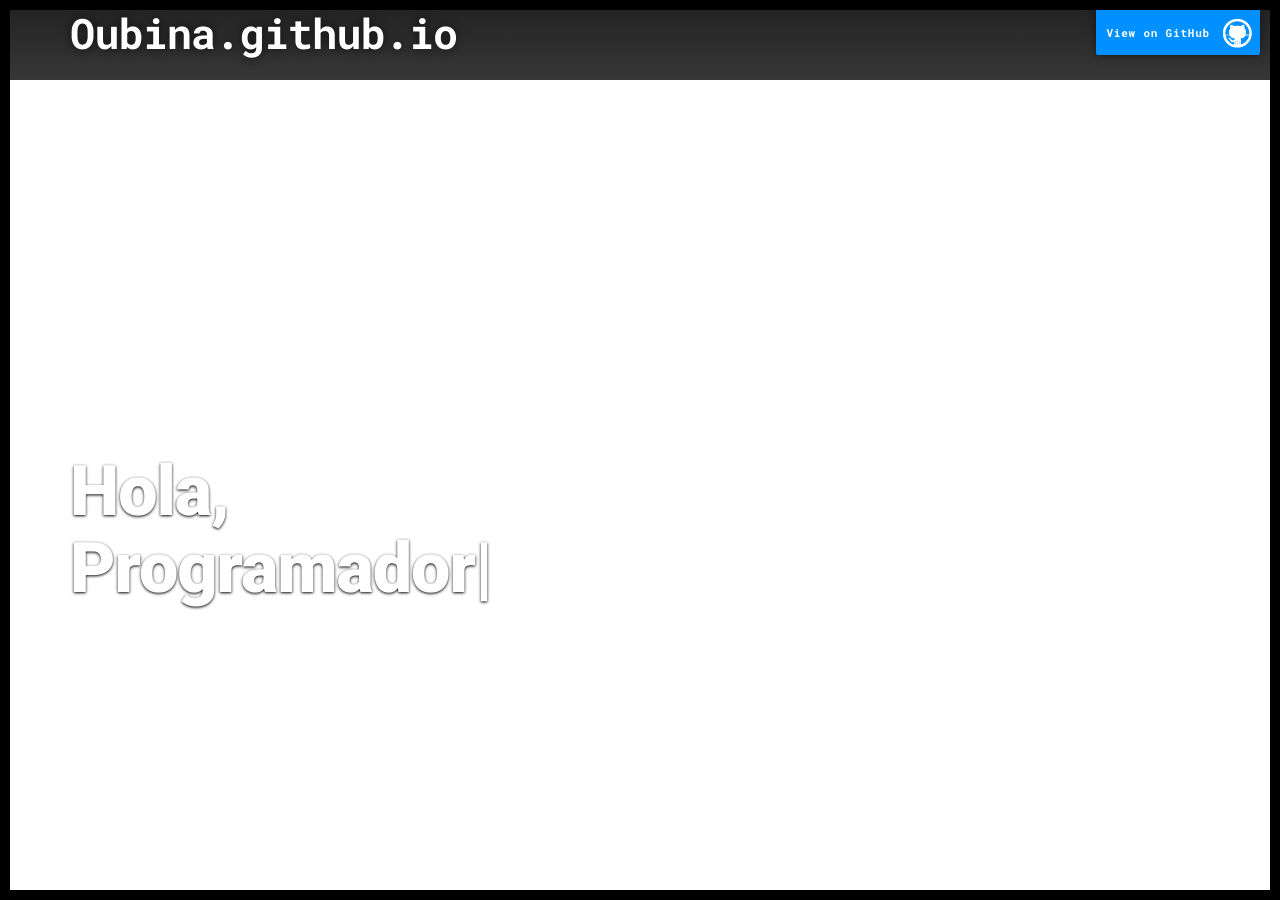
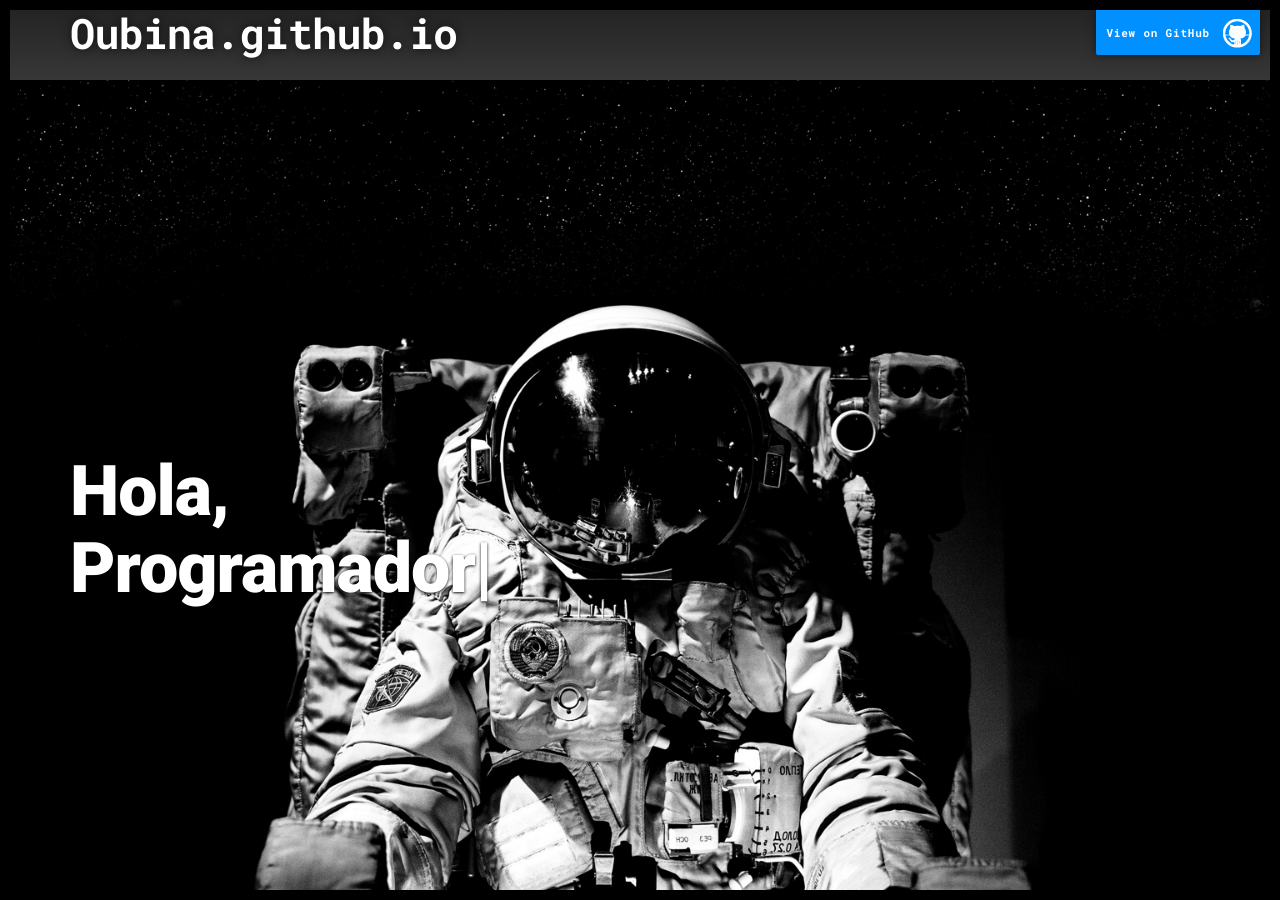
Before and after one commit to Irmouv-Organization/Oubina.github.io, a Jekyll site: the page built from index.md, in a window 1280 px wide and 900 px high. Built offline with Jekyll 4.4.1, drawn with Linux system fonts in a browser that asks for light colours; the repository's description, which GitHub fills in, is left out.

Commit message:
Corregir ruta dinámica de la imagen

```diff
--- a/_layouts/default.html
+++ b/_layouts/default.html
@@ -45,7 +45,7 @@
     <!-- MAIN CONTENT -->
 
     <!-- Add your site or app content here -->
-  <div class="hero-full-container background-image-container white-text-container" style="background-image: url('./static/assets/images/space.jpg')">
+  <div class="hero-full-container background-image-container white-text-container" style="background-image: url('./assets/images/space.jpg')">
     <div class="container">
       <div class="row">
         <div class="col-xs-12">
```
